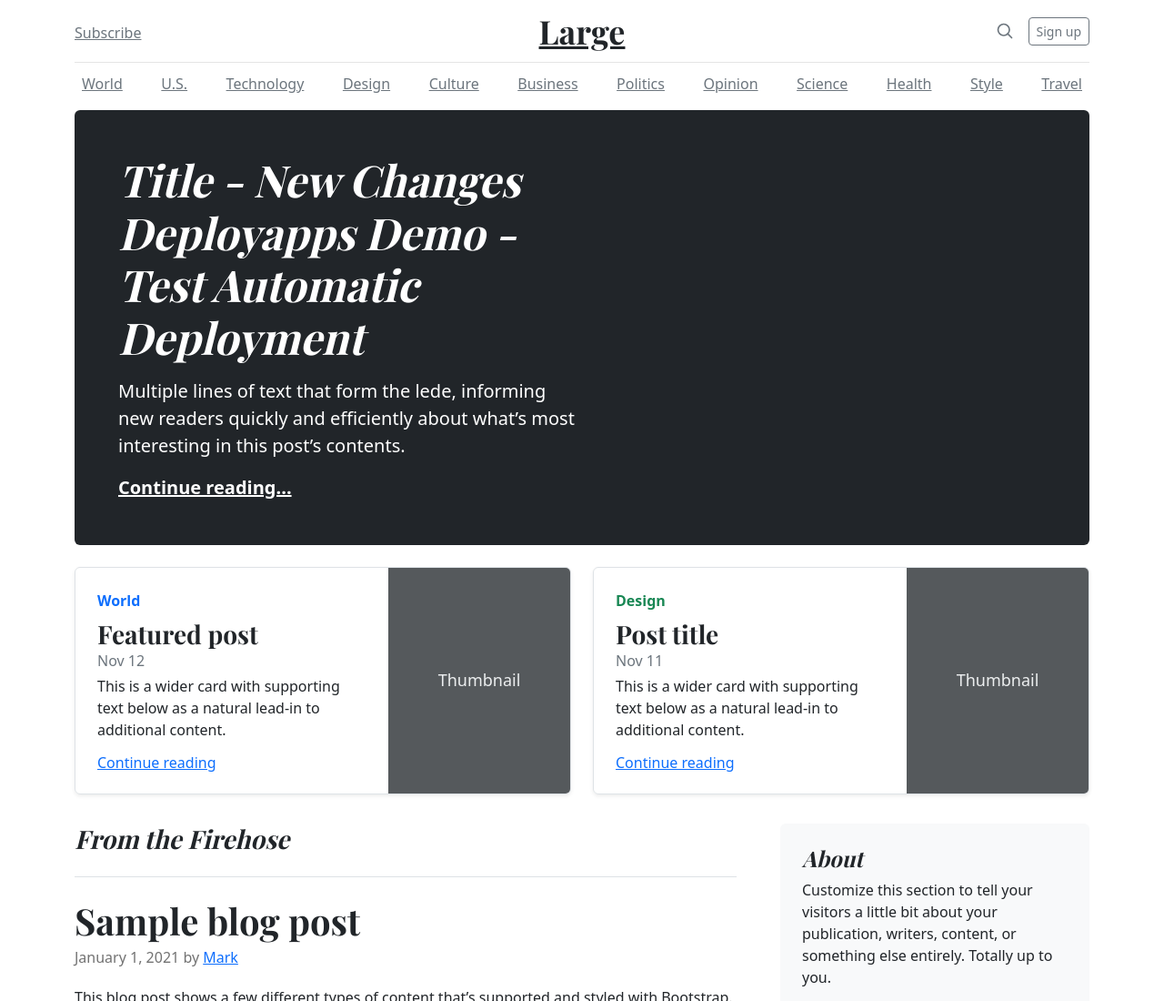
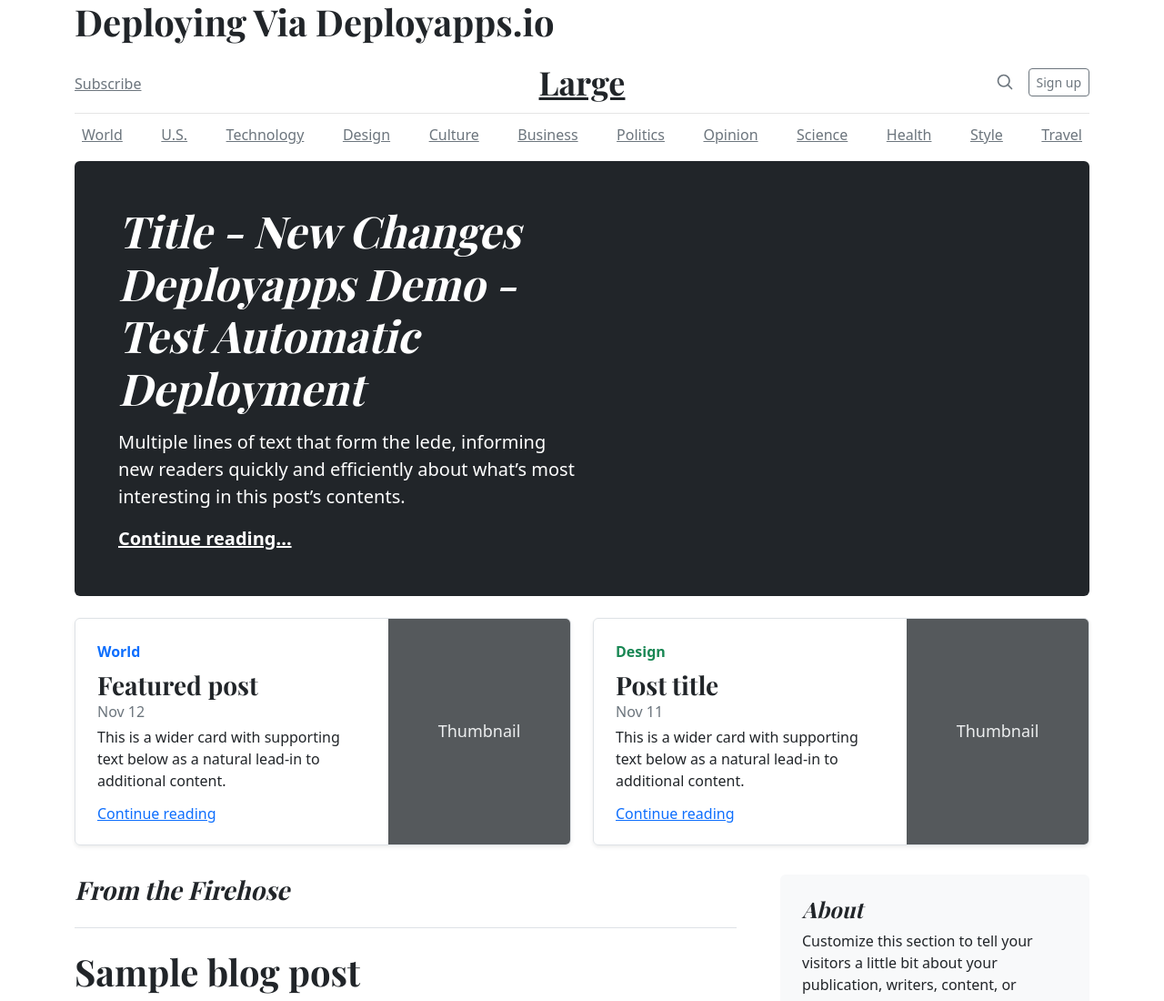
Before and after one commit to deployappstest/custom-html, a plain HTML site: page index.html in a window 1280 px wide. Shown: the top 1100 px of the page at 91% size. Drawn offline with nearby package versions, Linux system fonts and the light colour scheme.

Commit message:
Test Changes

```diff
--- a/index.html
+++ b/index.html
@@ -7,7 +7,7 @@
   <meta name="description" content="">
   <meta name="author" content="Mark Otto, Jacob Thornton, and Bootstrap contributors">
   <meta name="generator" content="Hugo 0.104.2">
-  <title>Blog Template · Bootstrap v5.2</title>
+  <title>Blog Template · Bootstrap v5.2 - Deploying Via Deployapps.io</title>
 
   <link rel="canonical" href="https://getbootstrap.com/docs/5.2/examples/blog/">
 
@@ -80,6 +80,7 @@
 <body>
 
   <div class="container">
+    <h1>Deploying Via Deployapps.io</h1>
     <header class="blog-header lh-1 py-3">
       <div class="row flex-nowrap justify-content-between align-items-center">
         <div class="col-4 pt-1">
```
